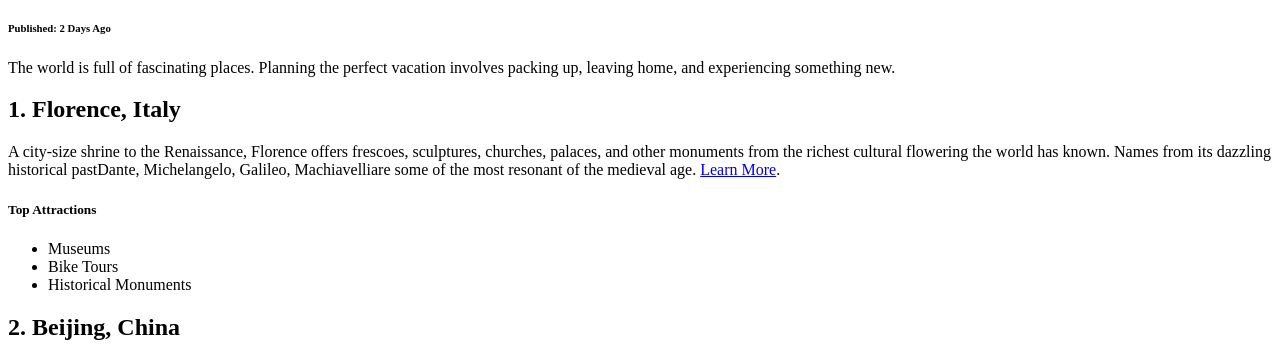
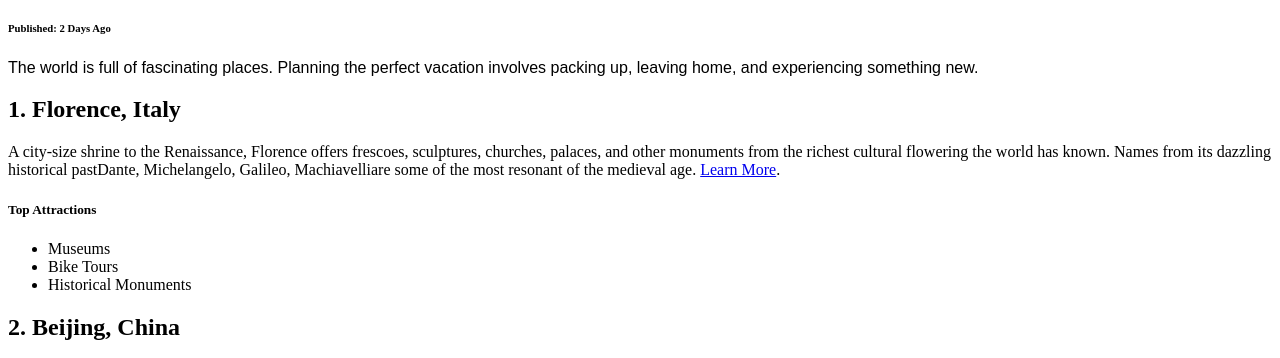
Before and after one commit to JECurrie/TopVacationSpots, a plain HTML site: page index.html in a window 1280 px wide. Shown: the part 420-778 px from the top of the page. Drawn offline with Linux system fonts and the light colour scheme.

Commit message:
Update index.html

```diff
--- a/index.html
+++ b/index.html
@@ -3,6 +3,11 @@
 
 <head>
   <title>Vacation World</title>
+  <style>
+    p {
+      font-family: Arial;
+    }
+  </style>
 </head>
 
 <body>
```
